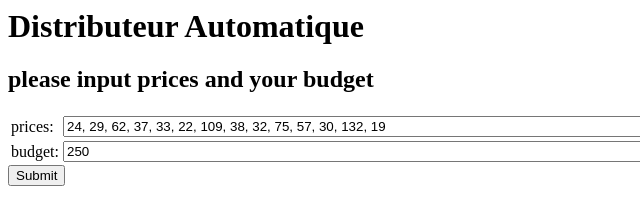
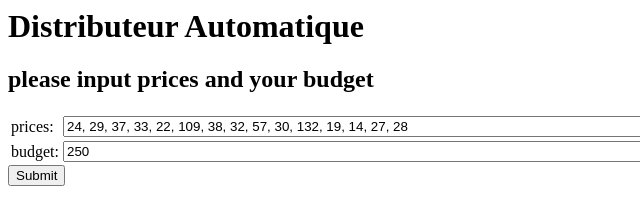
Before and after one commit to fieliapm/distributeur-automatique-go, a plain HTML site: page template/index.htm in a window 1280 px wide. Shown: the full height of the page, 0-640 px from the left. Drawn offline with nearby package versions, Linux system fonts and the light colour scheme.

Commit message:
update default prices of items

```diff
--- a/template/index.htm
+++ b/template/index.htm
@@ -51,7 +51,7 @@
         <h2>please input prices and your budget</h2>
         <form id="find_exact_purchase" method="post">
             <table>
-                <tr><td>prices:</td><td><input type="text" name="prices" size=90 value="24, 29, 62, 37, 33, 22, 109, 38, 32, 75, 57, 30, 132, 19"></td></tr>
+                <tr><td>prices:</td><td><input type="text" name="prices" size=90 value="24, 29, 37, 33, 22, 109, 38, 32, 57, 30, 132, 19, 14, 27, 28"></td></tr>
                 <tr><td>budget:</td><td><input type="text" name="budget" size=90 value="250"></td></tr>
             </table>
             <input type="submit">
```
